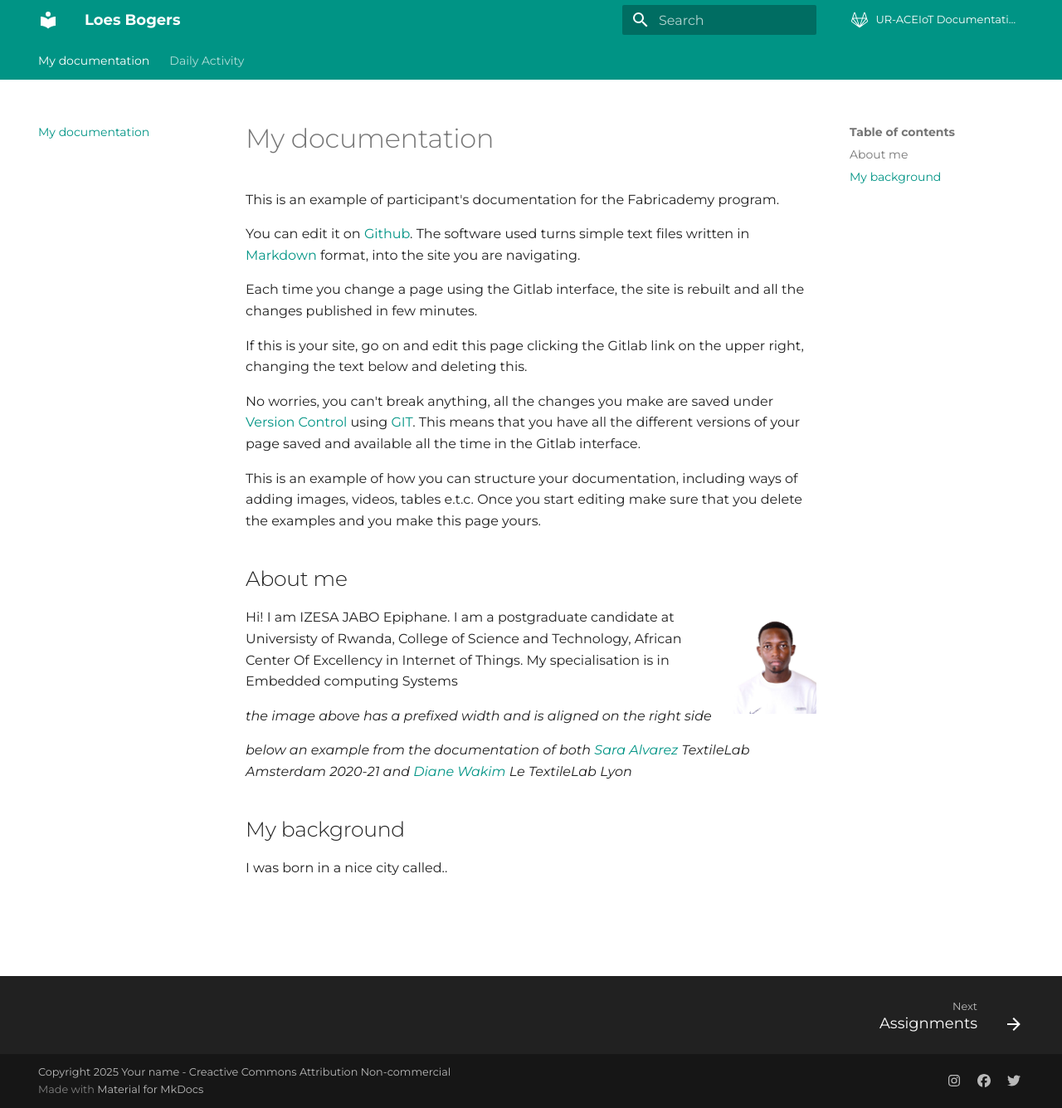
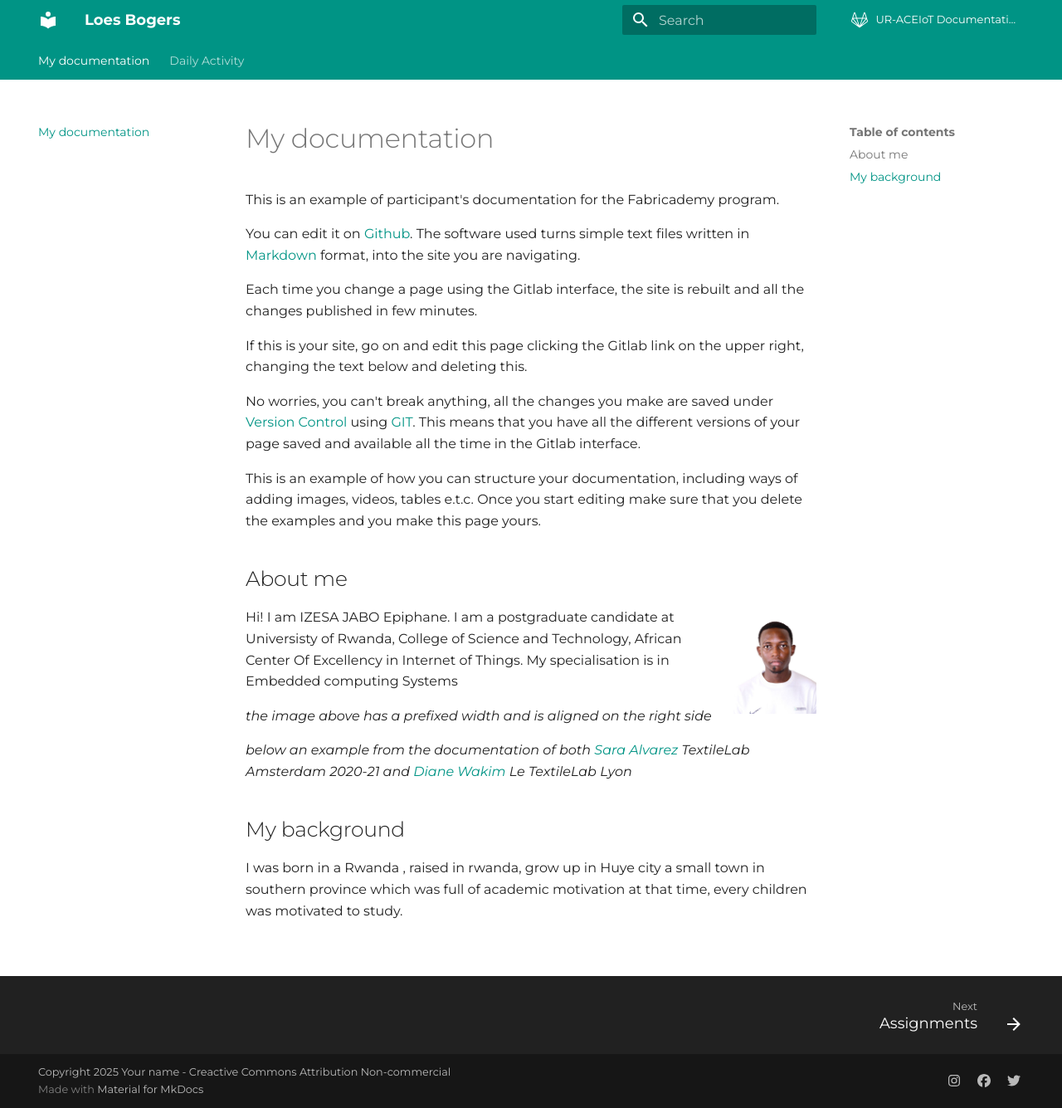
Before and after one commit to izesa/DocumentationTemplate, an MkDocs documentation site: the page built from docs/index.md, in a window 1280 px wide and 1335 px high. Shown: the whole window at 83% size. Built offline with MkDocs 1.6.1 and Material for MkDocs 9.7.7, drawn with Linux system fonts in a browser that asks for light colours.

Commit message:
modified: docs/index.md

```diff
--- a/docs/index.md
+++ b/docs/index.md
@@ -36,7 +36,7 @@ _below an example from the documentation of both [Sara Alvarez](https://class.te
 
 ## My background
 
-I was born in a nice city called..
+I was born in a Rwanda , raised in rwanda, grow up in Huye city a small town in southern province which was full of academic motivation at that time, every children was motivated to study.
 
 <!-- This below clears both sides under "aligned" images - see two images above.
 Can also be used just as "clear: right;" rather than "clear: both;", if you are using an image on the right, for example.
```
